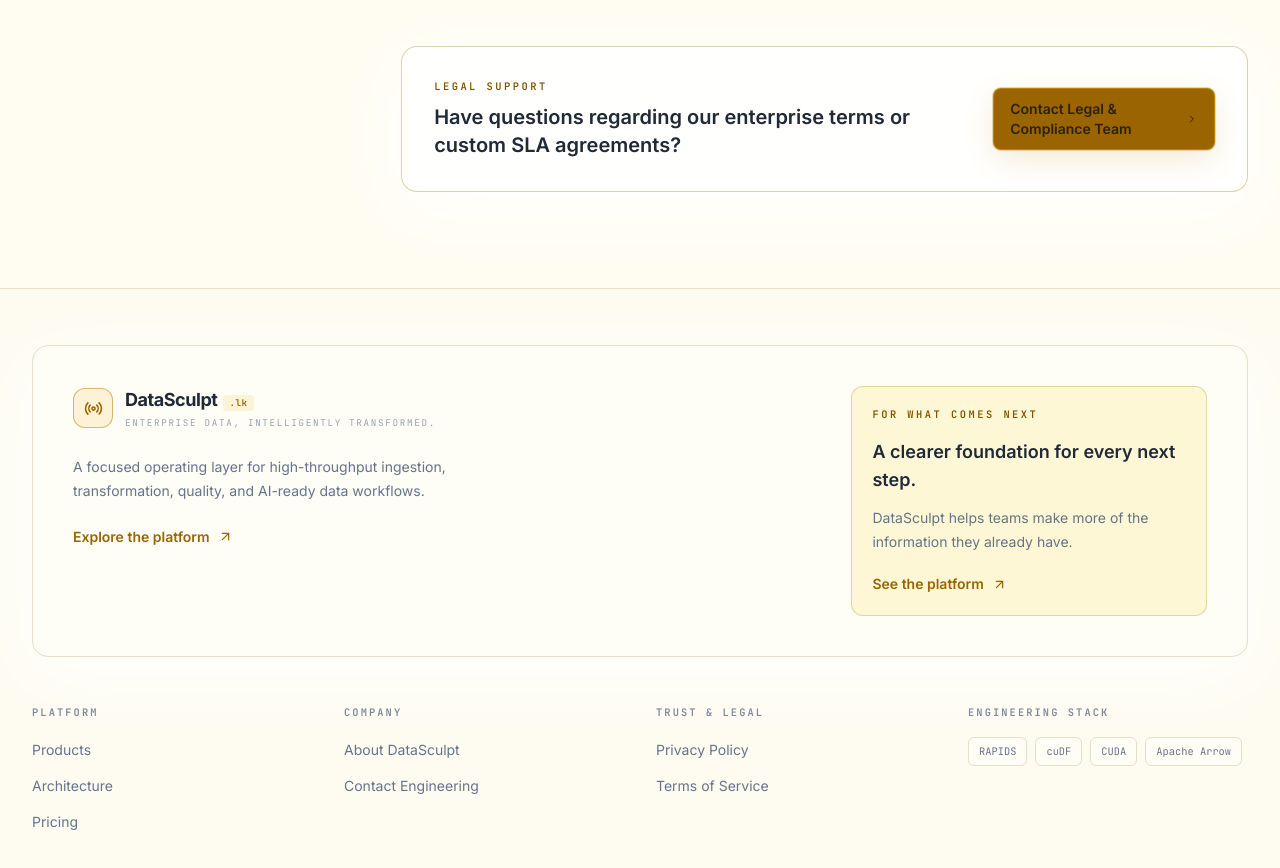
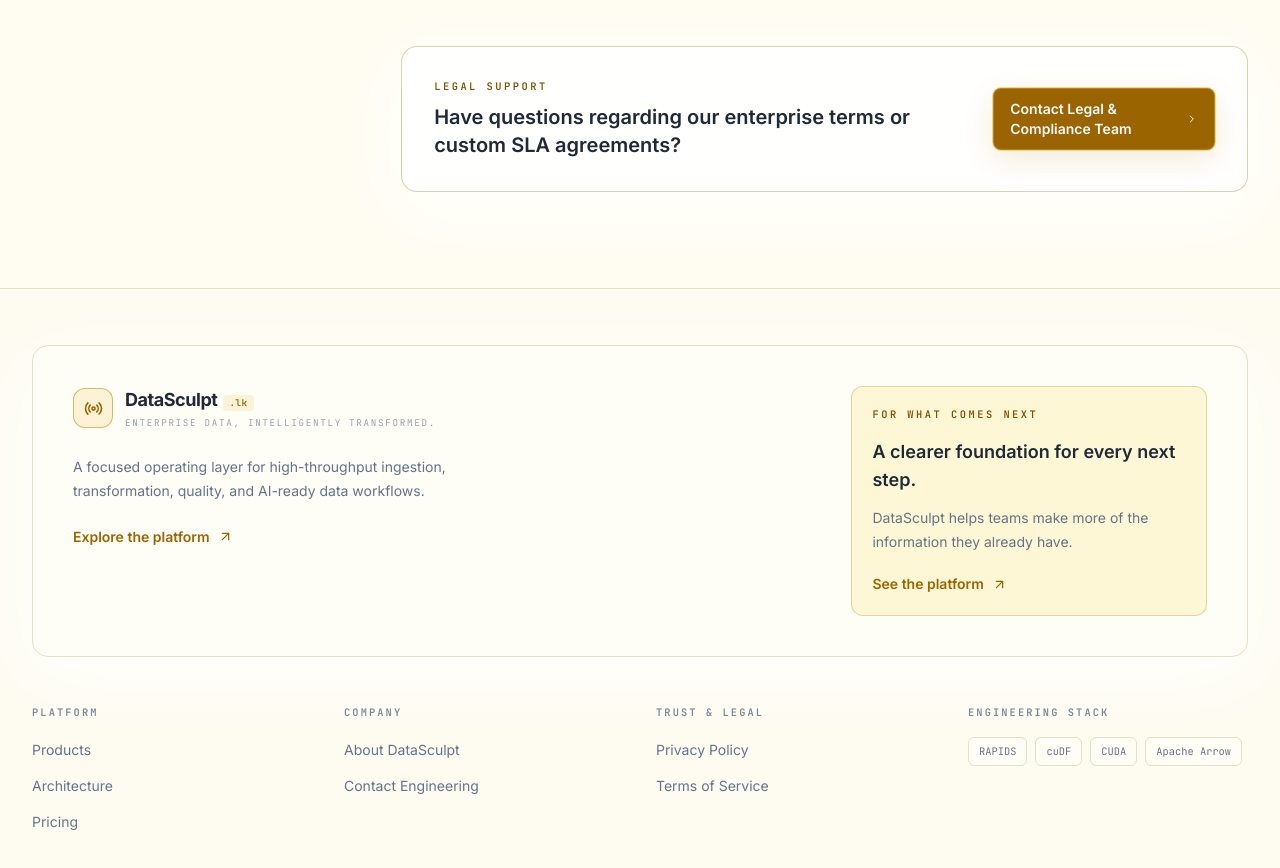
Before and after one commit to ChathuraAt1/datasculpt, a Next.js app: page /terms in a window 1280 px wide. Shown: the part 3653-4521 px from the top of the page. Built offline with nearby package versions, Linux system fonts and the light colour scheme.

Commit message:
style: update brand button text color to slate-50 for improved contrast

```diff
--- a/app/globals.css
+++ b/app/globals.css
@@ -34,6 +34,16 @@ body {
   .eyebrow {
     @apply font-mono text-[0.65rem] font-semibold uppercase tracking-[0.24em] text-brand-500;
   }
+}
+
+/* Solid gold actions always use light text, including direct page-level buttons. */
+:is(button, a).bg-brand-400,
+:is(button, a).bg-brand-500,
+:is(button, a).bg-brand-600,
+:is(button, a).bg-brand-400 *,
+:is(button, a).bg-brand-500 *,
+:is(button, a).bg-brand-600 * {
+  color: #f8fafc !important;
 }
 
 /* Light yellow mode compatibility layer for existing page-level utility classes. */
--- a/components/dashboard/WorkspaceUI.tsx
+++ b/components/dashboard/WorkspaceUI.tsx
@@ -19,7 +19,7 @@ export function AccessNotice({ entitlement, children }: { entitlement: ModuleEnt
 }
 
 export function WorkspaceButton({ children, disabled = false, onClick, type = 'button', className = '' }: { children: React.ReactNode; disabled?: boolean; onClick?: () => void; type?: 'button' | 'submit'; className?: string }) {
-  return <button type={type} disabled={disabled} onClick={onClick} className={`inline-flex items-center justify-center gap-2 rounded-xl border border-brand-500 bg-brand-500 px-4 py-2.5 text-sm font-semibold text-[#211b0d] shadow-[0_8px_22px_rgba(154,101,0,0.13)] transition hover:bg-brand-400 focus-visible:outline-none focus-visible:ring-2 focus-visible:ring-brand-500 focus-visible:ring-offset-2 disabled:cursor-not-allowed disabled:border-[#ddd6c5] disabled:bg-[#ece8dd] disabled:text-[#938d7e] disabled:shadow-none ${className}`}>{children}</button>;
+  return <button type={type} disabled={disabled} onClick={onClick} className={`inline-flex items-center justify-center gap-2 rounded-xl border border-brand-500 bg-brand-500 px-4 py-2.5 text-sm font-semibold text-slate-50 shadow-[0_8px_22px_rgba(154,101,0,0.13)] transition hover:bg-brand-400 focus-visible:outline-none focus-visible:ring-2 focus-visible:ring-brand-500 focus-visible:ring-offset-2 disabled:cursor-not-allowed disabled:border-[#ddd6c5] disabled:bg-[#ece8dd] disabled:text-[#938d7e] disabled:shadow-none ${className}`}>{children}</button>;
 }
 
 export function SelectField({ label, value, onChange, options, disabled = false }: { label: string; value: string; onChange: (value: string) => void; options: { value: string; label: string }[]; disabled?: boolean }) {
--- a/components/ui/Button.tsx
+++ b/components/ui/Button.tsx
@@ -9,7 +9,7 @@ type ButtonProps = {
 };
 
 const variants = {
-  primary: 'border border-brand-300/70 bg-brand-500 text-slate-950 shadow-brand hover:bg-brand-300',
+  primary: 'border border-brand-300/70 bg-brand-500 text-slate-50 shadow-brand hover:bg-brand-300',
   secondary: 'border border-brand-500/50 bg-brand-100/70 text-brand-700 hover:border-brand-300/90 hover:bg-brand-100',
   ghost: 'border border-brand-100 bg-white/70 text-slate-600 hover:border-brand-500/60 hover:text-brand-700',
 };
```
